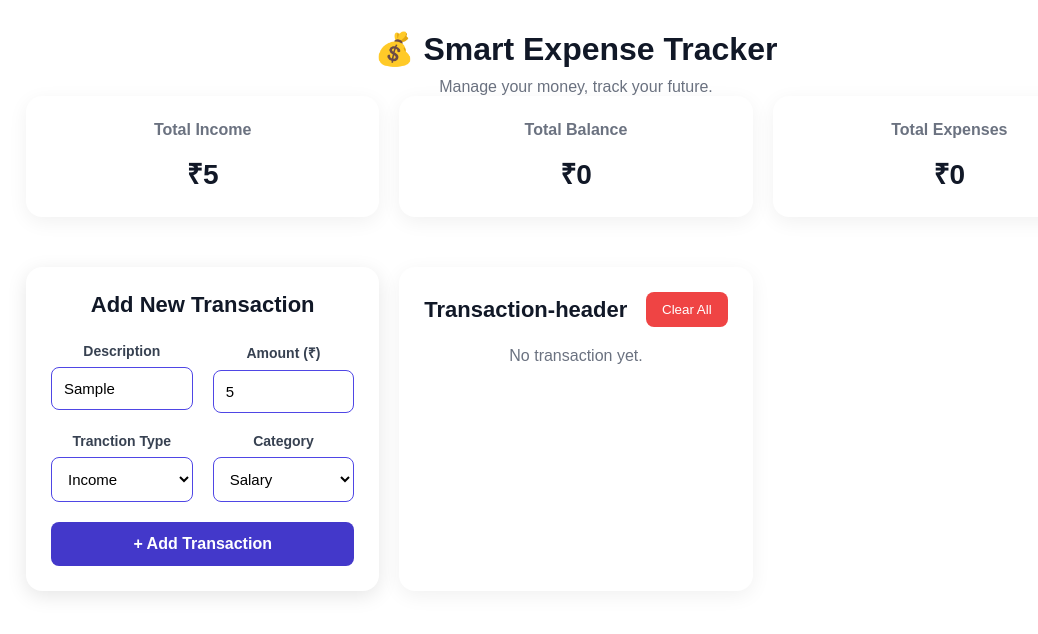
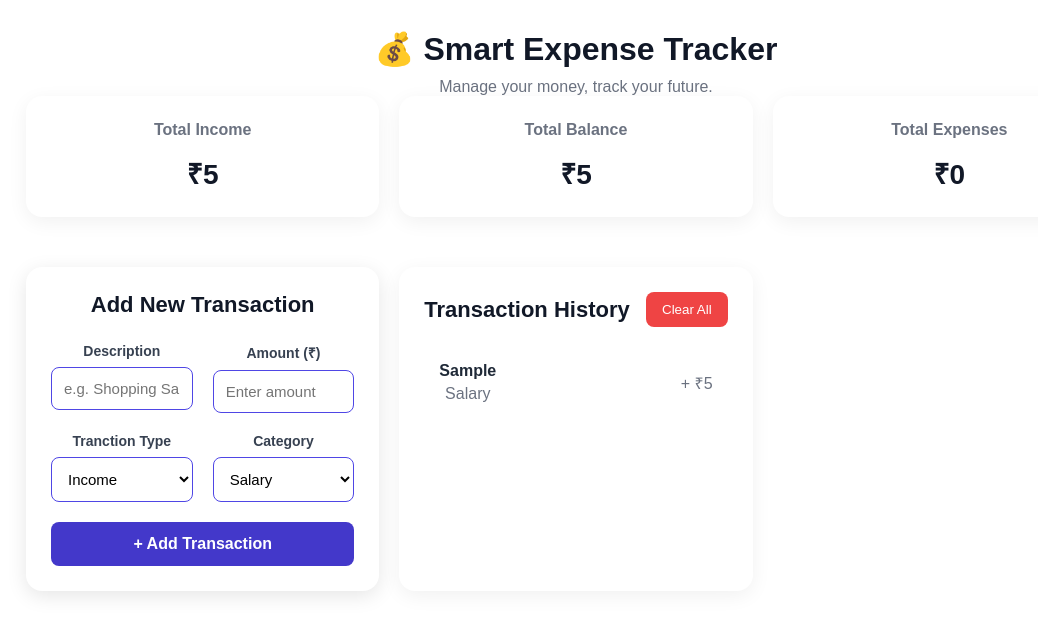
Before and after one commit to yamunakumari890/Smart-Expense-Tracker, a plain HTML site: page index.html in a window 1280 px wide. Both pictures are taken after typing "Sample", "5" into the empty fields and a click on the button "+ Add Transaction". Shown: the whole page, without its empty margins (64-1102 px from the left). Drawn offline with Linux system fonts and the light colour scheme.

Commit message:
Add transaction history, delete and clear all features

```diff
--- a/index.html
+++ b/index.html
@@ -21,7 +21,7 @@
 
       <div class="summary-card">
         <h3>Total Balance</h3>
-        <p id="totaBalance">₹0</p>
+        <p id="totalBalance">₹0</p>
       </div>
 
       <div class="summary-card">
@@ -71,7 +71,7 @@
       <section class="history-section">
 
         <div class="history-header">
-         <h2>Transaction-header</h2>
+         <h2>Transaction History</h2>
 
          <button id="clearAllBtn">Clear All</button>
         </div>
--- a/script.js
+++ b/script.js
@@ -29,11 +29,6 @@ transactionForm.addEventListener("submit", function(event){
     return;
   }
 
-  console.log("Descrption:", description);
-  console.log("Amount", amount);
-  console.log("Type", type);
-  console.log("Category", category);
-
   const transaction = {
     id: Date.now(),
     description: description,
@@ -46,23 +41,23 @@ transactionForm.addEventListener("submit", function(event){
 
   updateSummary();
   renderTransactions();
-  transactionForm.requestFullscreen();
+  transactionForm.reset();
 
-  console.log("New Transaction", transaction);
-  console.log("All Transaction:", transaction);
+
+  console.log("New Transaction:", transaction);
 
   function updateSummary() {
 
     let income = 0;
     let expenses = 0;
 
-    transactions.forEach(function (transction){
+    transactions.forEach(function(transaction){
 
-      if(transction.type === "income") {
-        income += transction.amount;
+      if(transaction.type === "income") {
+        income += transaction.amount;
 
-      } else if (transction.type === "expense") {
-        expenses += transction.amount;
+      } else if (transaction.type === "expense") {
+        expenses += transaction.amount;
       }
     });
 
@@ -106,7 +101,7 @@ transactionForm.addEventListener("submit", function(event){
 
       deleteBtn.textContent = "Delete";
       deleteBtn.classList.add("delete-btn");
-      deleteBtn.dateset.id = transaction.id;
+      deleteBtn.dataset.id = transaction.id;
 
       item.appendChild(details);
       item.appendChild(amount);
```
